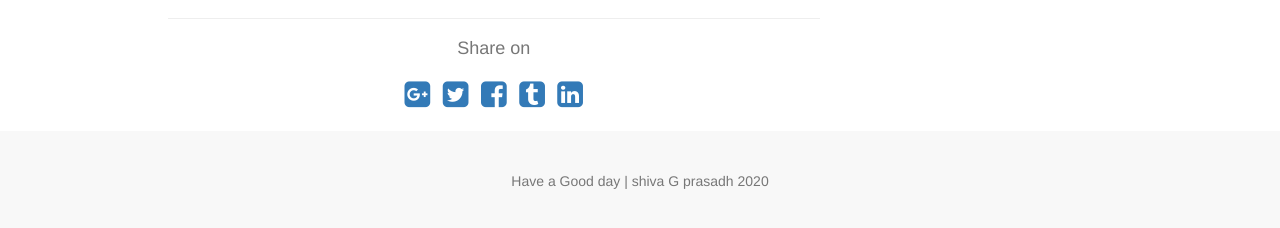
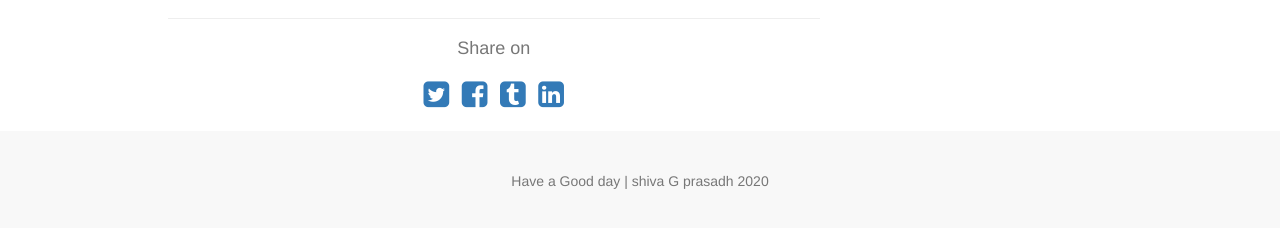
Before and after one commit to shivaGprasadh/shivaGprasadh.github.io, a Jekyll site: the page built from _posts/2020-02-09-file-inclusion.md, in a window 1280 px wide. Shown: the part 1368-1596 px from the top of the page. Built offline with Jekyll 4.4.1, drawn with Linux system fonts in a browser that asks for light colours; nearby versions of some CDN libraries; our own code applies the rules of GitHub Pages for plain Markdown files; comment, search, counter and statistics services are not loaded.

Commit message:
Update post.html

```diff
--- a/_layouts/post.html
+++ b/_layouts/post.html
@@ -23,7 +23,6 @@ layout: blog
 	<div class="text-center" id="post-share-buttons">
 		<h4 class="text-muted">Share on</h4>
 		<p>
-			<a href="https://plus.google.com/share?url={{ site.data.props.mainurl }}{{site.baseurl}}{{page.url}}" target="_blank" data-toggle="tooltip" data-placement="bottom" title="Share on Google+"><span class="fa fa-2x fa-google-plus-square"></span></a>&nbsp;&nbsp;
 			<a href="https://twitter.com/share?url={{ site.data.props.mainurl }}{{site.baseurl}}{{page.url}}" target="_blank" data-toggle="tooltip" data-placement="bottom" title="Share on Twitter"><span class="fa fa-2x fa-twitter-square"></span></a>&nbsp;&nbsp;
 			<a href="https://www.facebook.com/sharer.php?u={{ site.data.props.mainurl }}{{site.baseurl}}{{page.url}}" target="_blank"  data-toggle="tooltip" data-placement="bottom" title="Share on Facebook"><span class="fa fa-2x fa-facebook-square"></span></a>&nbsp;&nbsp;
 			<a href="http://www.tumblr.com/share/" target="_blank" data-toggle="tooltip" data-placement="bottom" title="Share on Tumblr"><span class="fa fa-2x fa-tumblr-square"></span></a>&nbsp;&nbsp;
```
